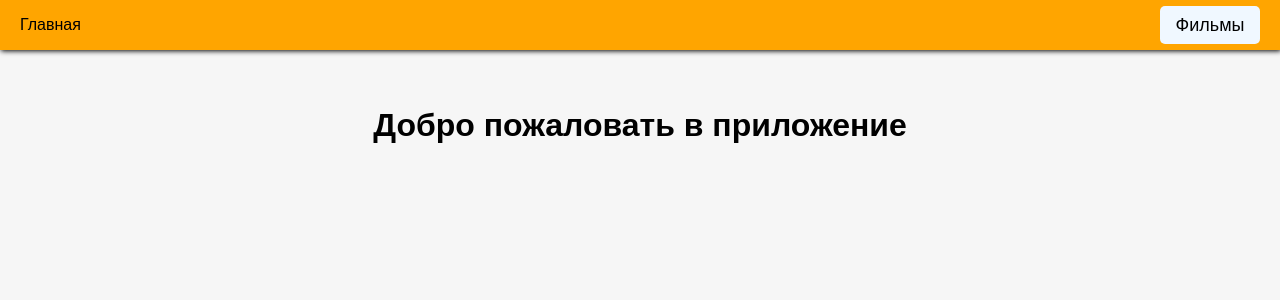
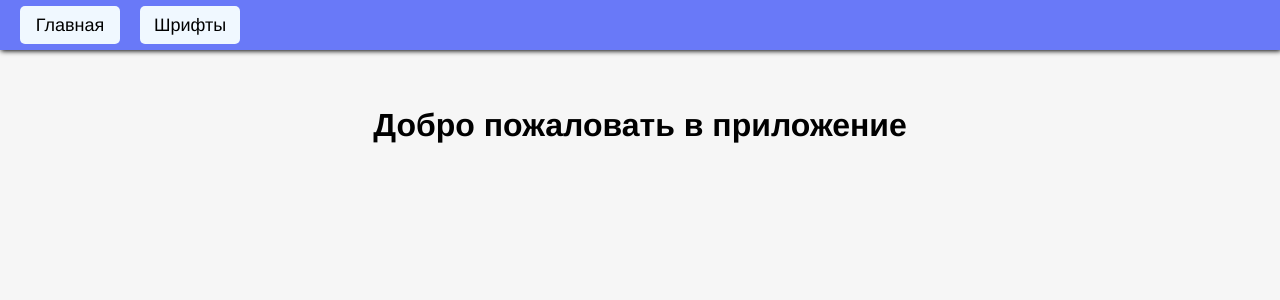
Before and after one commit to Crash2022/Vue-Design, a Vue app: page / in a window 1280 px wide. Shown: the top 300 px of the page. Built offline with nearby package versions, Linux system fonts and the light colour scheme.

Commit message:
add: main colors

```diff
--- a/src/App.vue
+++ b/src/App.vue
@@ -1,9 +1,9 @@
 <template>
     <navbar/>
     <div class="app">
-        <div class="container">
+<!--        <div class="container">-->
             <router-view></router-view>
-        </div>
+<!--        </div>-->
     </div>
 </template>
 
@@ -18,66 +18,5 @@ export default {
 </script>
 
 <style lang="scss">
-* {
-    margin: 0;
-    padding: 0;
-    box-sizing: border-box;
-    font-family: Google Sans, sans-serif;
-}
-.app {
-    display: flex;
-    flex-direction: column;
-    align-items: center;
-    width: 100%;
-    margin: 0 auto;
-    background-color: #f6f6f6;
-    //overflow-x: hidden;
-
-    .container {
-        //border: 1px solid black;
-        width: 100%;
-        max-width: 900px;
-    }
-}
-
-/*---------------scrollbar---------------*/
-
-::-webkit-scrollbar-track {
-    -webkit-box-shadow: inset 0 0 6px rgba(0, 0, 0, 0.3);
-    background-color: #ffffff;
-}
-
-::-webkit-scrollbar {
-    width: 12px;
-}
-
-::-webkit-scrollbar-thumb {
-    -webkit-box-shadow: inset 0 0 6px rgba(0, 0, 0, 0.3);
-    background-color: cornflowerblue;
-}
-
-::-webkit-scrollbar-thumb:hover {
-    background-color: grey;
-    opacity: 0.5;
-}
-
-.app::-webkit-scrollbar {
-    width: 10px;
-    height: 10px;
-}
-
-/* Track */
-.app::-webkit-scrollbar-track {
-    background: #ffffff;
-}
-
-/* Handle */
-.app::-webkit-scrollbar-thumb {
-    background: cornflowerblue;
-}
-
-/* Handle on hover */
-.app::-webkit-scrollbar-thumb:hover {
-    border: 2px solid cornflowerblue;
-}
+@import "shared/styles/global";
 </style>
--- a/src/router/index.ts
+++ b/src/router/index.ts
@@ -4,6 +4,10 @@ import HomePage from '@/pages/HomePage.vue'
 const routes: Array<RouteRecordRaw> = [
   {
     path: '/',
+    component: HomePage
+  },
+  {
+    path: '/typography',
     component: HomePage
   },
 ]
--- /dev/null
+++ b/src/shared/styles/global.scss
@@ -0,0 +1,80 @@
+:root {
+    --primary: #6979f8;
+    --primary-hover: #A5AFFB;
+    --second: #BE52F2;
+    --second-hover: #DBA5F5;
+    --success: #00C48C;
+    --success-hover: #7DDFC3;
+    --info: #0084F4;
+    --info-hover: #66B5F8;
+    --warning: #FFA26B;
+    --warning-hover: #FFC7A6;
+    --danger: #FF647C;
+    --danger-hover: #FDAFBB;
+}
+
+* {
+    margin: 0;
+    padding: 0;
+    box-sizing: border-box;
+    //font-family: Google Sans, sans-serif;
+    font-family: Avenir, Helvetica, Arial, sans-serif;
+    -webkit-font-smoothing: antialiased;
+    -moz-osx-font-smoothing: grayscale;
+}
+.app {
+    display: flex;
+    flex-direction: column;
+    align-items: center;
+    width: 100%;
+    margin: 0 auto;
+    background-color: #f6f6f6;
+    //overflow-x: hidden;
+
+    .container {
+        border: 1px solid black;
+        width: 100%;
+        max-width: 1400px;
+    }
+}
+
+/*---------------scrollbar---------------*/
+
+::-webkit-scrollbar-track {
+    -webkit-box-shadow: inset 0 0 6px rgba(0, 0, 0, 0.3);
+    background-color: #ffffff;
+}
+
+::-webkit-scrollbar {
+    width: 12px;
+}
+
+::-webkit-scrollbar-thumb {
+    -webkit-box-shadow: inset 0 0 6px rgba(0, 0, 0, 0.3);
+    background-color: cornflowerblue;
+}
+
+::-webkit-scrollbar-thumb:hover {
+    background-color: grey;
+    opacity: 0.5;
+}
+
+.app::-webkit-scrollbar {
+    width: 10px;
+    height: 10px;
+}
+
+/* Track */
+.app::-webkit-scrollbar-track {
+    background: #ffffff;
+}
+
+/* Handle */
+.app::-webkit-scrollbar-thumb {
+    background: cornflowerblue;
+}
+
+/* Handle on hover */
+.app::-webkit-scrollbar-thumb:hover {
+    border: 2px solid cornflowerblue;
+}
--- a/src/shared/ui/CustomUI/NavBar.vue
+++ b/src/shared/ui/CustomUI/NavBar.vue
@@ -1,11 +1,14 @@
 <template>
     <div class="navbar_wrapper">
-        <div @click="$router.push('/')" class="main_link">
-            Главная
-        </div>
+<!--        <div @click="$router.push('/')" class="main_link">-->
+<!--            Главная-->
+<!--        </div>-->
         <nav class="navbar_links">
             <div class="movies_button">
-                <custom-button @click="$router.push('/movies')">Фильмы</custom-button>
+                <custom-button @click="$router.push('/')">Главная</custom-button>
+            </div>
+            <div class="movies_button">
+                <custom-button @click="$router.push('/typography')">Шрифты</custom-button>
             </div>
 <!--            <div>-->
 <!--                <router-link to="/about">Обо мне</router-link>-->
@@ -15,7 +18,7 @@
 </template>
 
 <script>
-import CustomButton from '@/shared/ui/CustomUI/CustomButton.vue';
+import CustomButton from '@/shared/ui/CustomUI/CustomButton.vue'
 
 export default {
     name: 'navbar',
@@ -30,7 +33,7 @@ export default {
     align-items: center;
     justify-content: space-between;
     height: 50px;
-    background-color: orange;
+    background-color: var(--primary);
     box-shadow: 1px 1px 5px black;
     padding: 0 20px;
 
```
